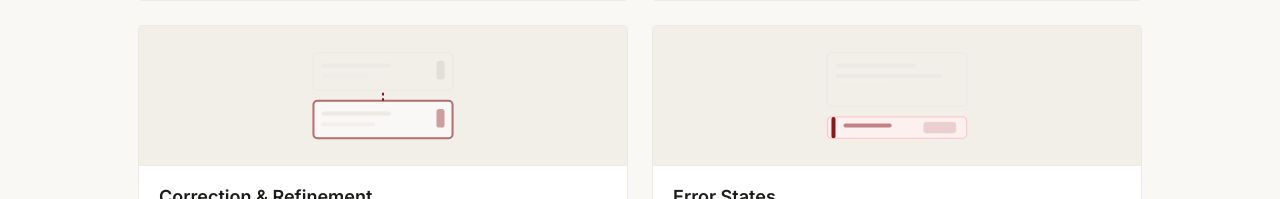
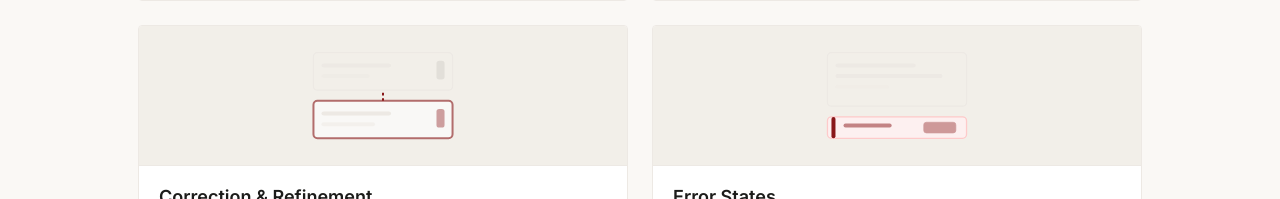
Before and after one commit to alikhandesign/alikhandesign.com, a Next.js app: page /patterns in a window 1280 px wide. Shown: the part 1035-1234 px from the top of the page. Built offline with nearby package versions, Linux system fonts and the light colour scheme.

Commit message:
fix(patterns): remove invalid opacity2 SVG attribute on index page

```diff
--- a/app/patterns/page.tsx
+++ b/app/patterns/page.tsx
@@ -101,7 +101,7 @@ const patterns = [
         <rect x="8" y="56" width="104" height="16" rx="3" fill="var(--accent-bg)" stroke="#FECACA" strokeWidth="1"/>
         <rect x="11" y="56" width="3" height="16" rx="1.5" fill="var(--accent)"/>
         <rect x="20" y="61" width="36" height="3" rx="1.5" fill="var(--accent)" opacity="0.5"/>
-        <rect x="80" y="60" width="24" height="8" rx="2" fill="var(--accent)" opacity="0.15" stroke="var(--accent)" strokeWidth="0.5" opacity2="0.4"/>
+        <rect x="80" y="60" width="24" height="8" rx="2" fill="var(--accent)" opacity="0.15" stroke="var(--accent)" strokeWidth="0.5" opacity="0.4"/>
       </svg>
     ),
   },
```
